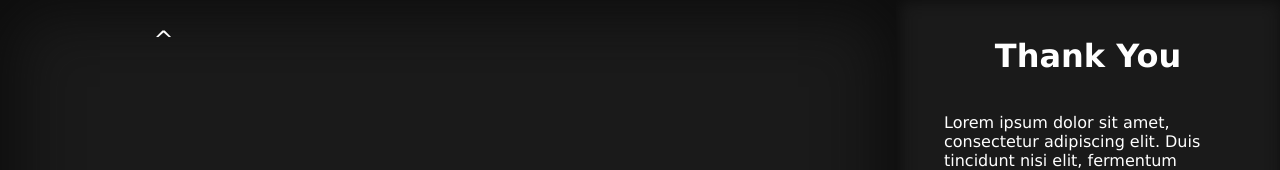
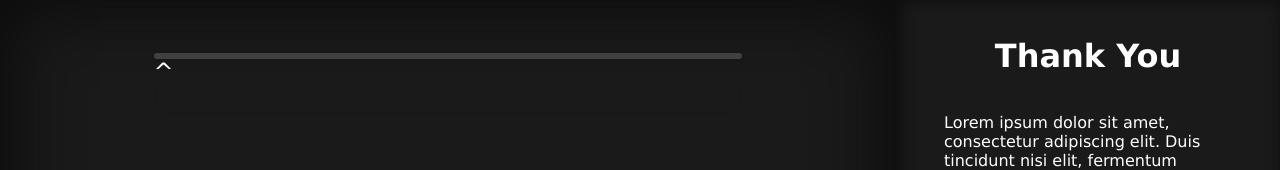
Before and after one commit to jerling2/MySpotify, a plain HTML site: page index.html in a window 1280 px wide. Shown: the top 170 px of the page. Drawn offline with Linux system fonts and the light colour scheme.

Commit message:
Proto timeline vector & blur effect under dynamic timeline

```diff
--- a/index.css
+++ b/index.css
@@ -31,17 +31,20 @@ body {
 
 #app-content-container {
     flex-grow: 1;
+    position: relative;
     display: flex;
     flex-direction: column;
     background-color: var(--color-background-2);
     color: white;
     overflow: hidden;
+    padding-top: 2rem;
     padding-left: 12%;
     padding-right: 12%;
     box-shadow: inset 0px 0px 60px 15px var(--background-3);
 }
 
 #dynamic-timeline-container {
+    position: relative;
     display: flex;
     align-items: center;
     width: 100%;
@@ -49,14 +52,36 @@ body {
     font-size: var(--font-size-lg);
 }
 
-#timeline-title {
+#dynamic-timeline-container::before {
+    z-index: 1;
+    position: absolute;
+    content: "";
+    top: 0;
+    left: 0;
+    width: 100%;
+    height: 50%;
+    transform: translateY(110%);
+    /* background-color: rgba(255,255,255,0.1); */
+    backdrop-filter: blur(5px);
+}
+
+#timeline-vector {
+    position: relative;
+    width: 100%;
+    height: 6px;
+    margin-bottom: 32px;
+    border-radius: var(--border-radius-lg);
+    background-color: var(--color-bg-25);
+}
+
+#timeline-marker {
     position: absolute;
 }
 
 #music-scroll-container {
     width: 100%;
     flex: 1;
-    padding-top: 4rem;
+    padding-top: 2rem;
     overflow-y: scroll;
     text-align: justify;
 }
--- a/index.html
+++ b/index.html
@@ -8,10 +8,10 @@
     <body>
         <div id="home-viewport">
             <div id="main-content-container">
-
                 <div id="app-content-container">
                     <div id="dynamic-timeline-container">
-                        <div id="timeline-title">^</div>
+                        <div id="timeline-vector"></div>
+                        <div id="timeline-marker">^</div>
                     </div>
                     <div id="music-scroll-container">
                         <div class="song-container">
--- a/index.js
+++ b/index.js
@@ -5,7 +5,7 @@ const main = () => {
 
     // Timeline animation
     const timelineContainer = document.getElementById('dynamic-timeline-container');
-    const timeline = document.getElementById('timeline-title');
+    const timeline = document.getElementById('timeline-marker');
     let { timelineAnimationStart, timelineAnimationEnd } = handleTimelineResize(timelineContainer, timeline);
 
     linkToCode.addEventListener('click', () =>
@@ -32,6 +32,7 @@ const main = () => {
             timelineAnimationStart,
             timelineAnimationEnd
         );
+        console.log(`Scroll offset: ${offset}`);
         moveTimeline(timeline, offset);
     });
 }
@@ -53,7 +54,7 @@ function redirect(url) {
 function handleTimelineResize(timelineContainer, timeline) {
     const timelineRect = timeline.getBoundingClientRect();
     const timelineContainerRect = timelineContainer.getBoundingClientRect();
-    const timelineAnimationStart = timelineContainerRect.left;
+    const timelineAnimationStart = 0; //< relative to parent (aka. not the window)
     const timelineAnimationEnd = timelineContainerRect.width - timelineRect.width;
     return {
         timelineAnimationStart,
```
